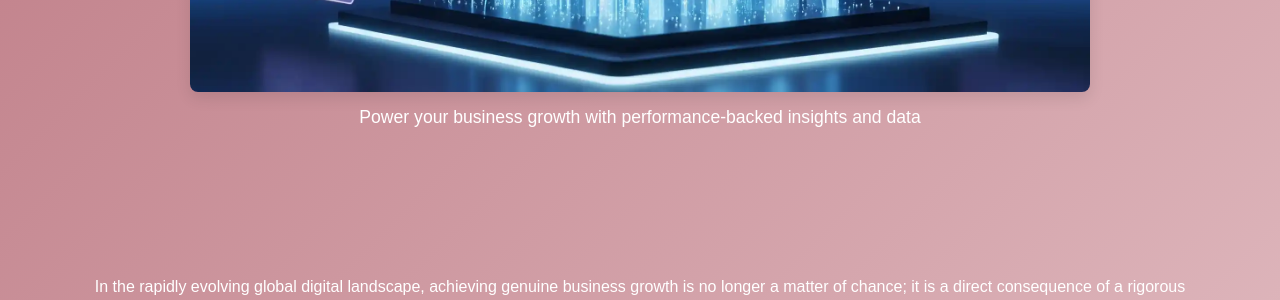
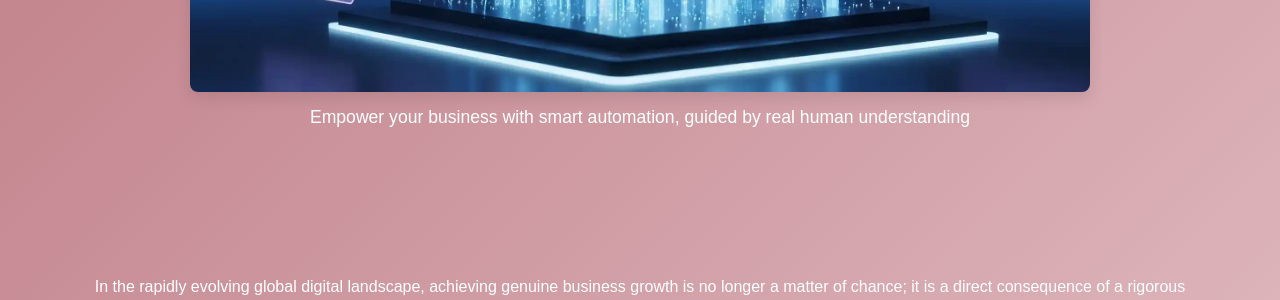
Before and after one commit to candra2012/BoostFlare, a Jekyll site: the page built from index.html, in a window 1280 px wide and 900 px high, scrolled down 7930 px. Shown: the part 153-453 px from the top of the window. Built offline with Jekyll 4.4.1, drawn with Linux system fonts in a browser that asks for light colours.

Commit message:
Update index.html

```diff
--- a/index.html
+++ b/index.html
@@ -164,7 +164,7 @@ description: Boost your online presence with our professional digital services
     <!-- Konten: Paragraf -->
     <div class="zig-zag-content">
       <p style="text-align: center; font-size: 1.1em; color: var(--deep-plum); line-height: 1.8;">
-        Power your business growth with performance-backed insights and data
+        Empower your business with smart automation, guided by real human understanding
       </p>
     </div>
 
```
